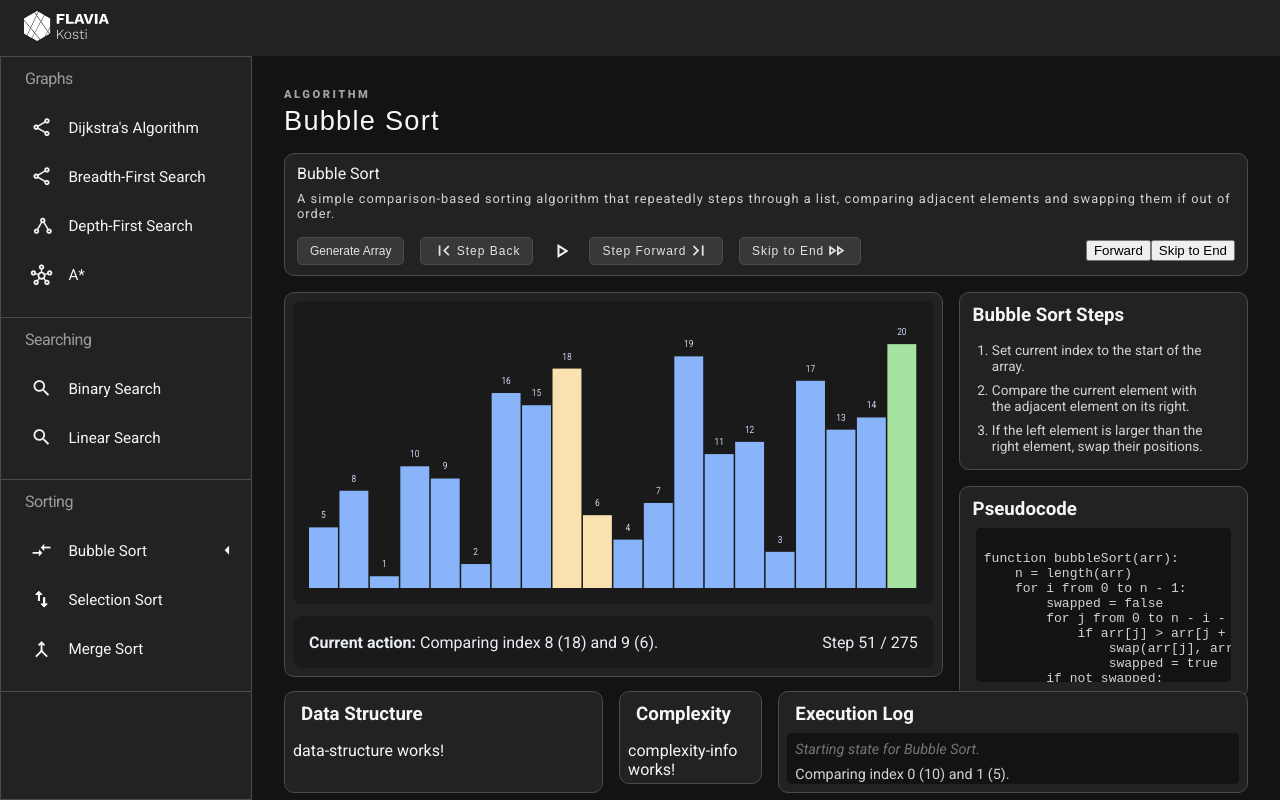
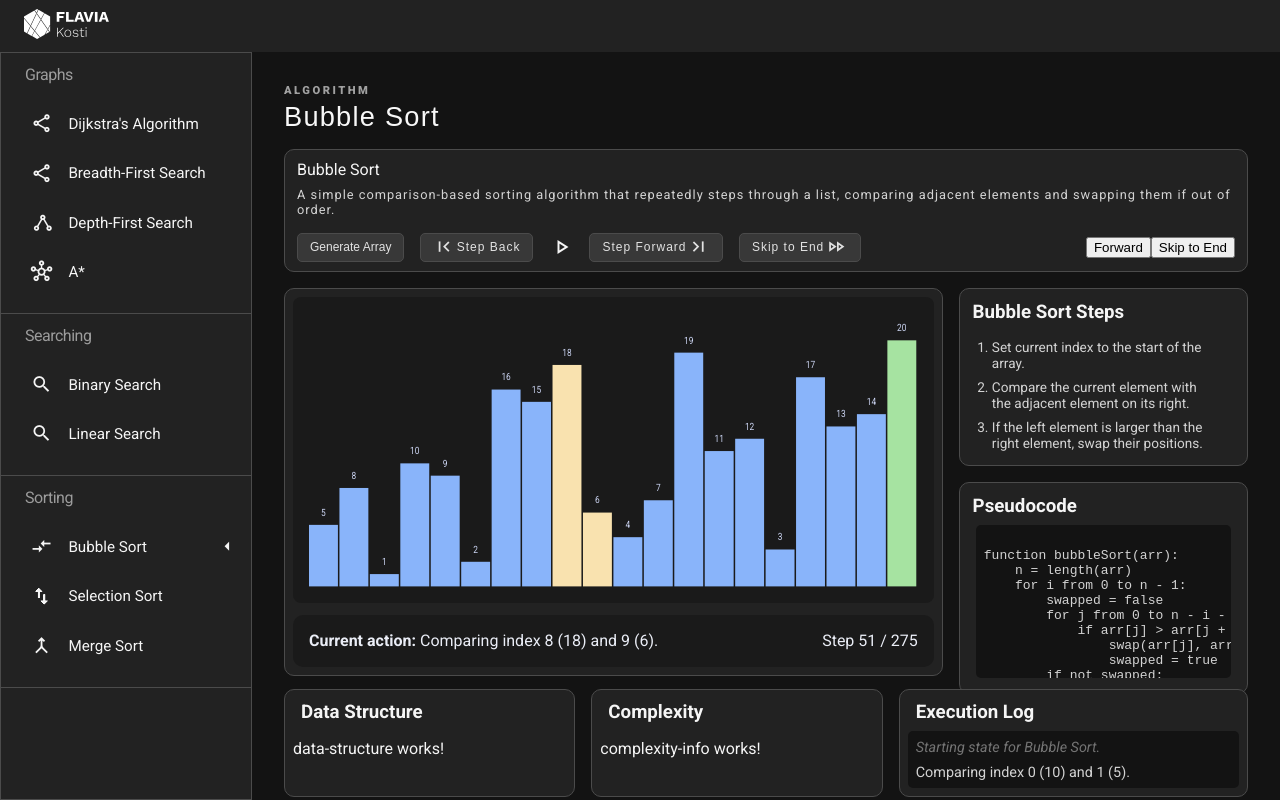
Before and after one commit to flavia3107/algorithm-visualizer, an Angular app: page / in a window 1280 px wide. Built offline with nearby package versions, Linux system fonts and the light colour scheme.

Commit message:
Algorithm-Visualizer: Responsivity - P21

```diff
--- a/src/app/app.scss
+++ b/src/app/app.scss
@@ -5,7 +5,7 @@
 }
 
 .main {
-	height: 93vh;
+	height: 100%;
 	overflow: hidden;
 }
 
@@ -25,6 +25,7 @@
 	min-width: 0;
 	min-height: 0;
 	box-sizing: border-box;
+	overflow: auto;
 }
 
 .subtitle {
@@ -89,8 +90,8 @@ h3 {
 }
 
 .execution-log {
-	width: 60%;
-	height: 90%;
+	width: 40%;
+	height: 95%;
 	display: grid;
 	grid-template-rows: auto 1fr;
 	overflow: hidden;
@@ -107,9 +108,10 @@ h3 {
 	}
 }
 
-.data-structure {
-	width: 40%;
-	height: 90%;
+.data-structure,
+.complexity {
+	width: 33%;
+	height: 95%;
 }
 
 app-details {
@@ -123,8 +125,9 @@ img {
 }
 
 @media screen and (max-width: 1064px) {
-	.main {
-		height: auto;
+	.main,
+	.content {
+		height: fit-content;
 		overflow: auto;
 	}
 
@@ -148,7 +151,8 @@ img {
 	}
 
 	.data-structure,
-	.execution-log {
+	.execution-log,
+	.complexity {
 		height: 20rem;
 		width: auto;
 	}
--- a/src/styles.scss
+++ b/src/styles.scss
@@ -9,12 +9,14 @@ body {
 	min-height: 100dvh;
 	color: $main-text-color;
 	font-family: "Roboto", serif;
+	height: 100vh;
 }
 
 app-root {
 	flex: 1;
 	display: flex;
 	flex-direction: column;
+	height: 100vh;
 }
 
 body {
```
